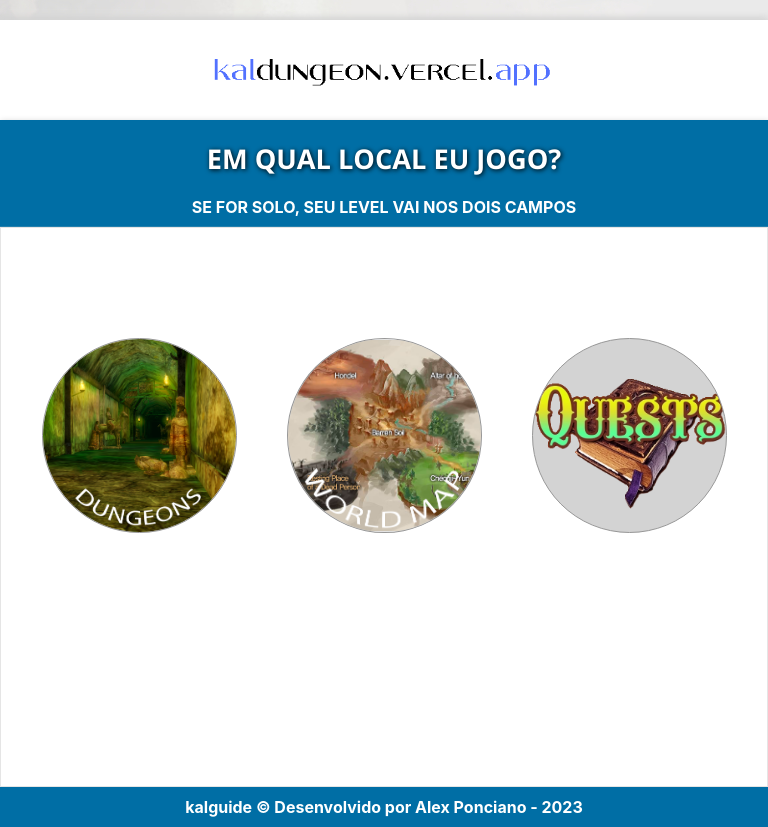
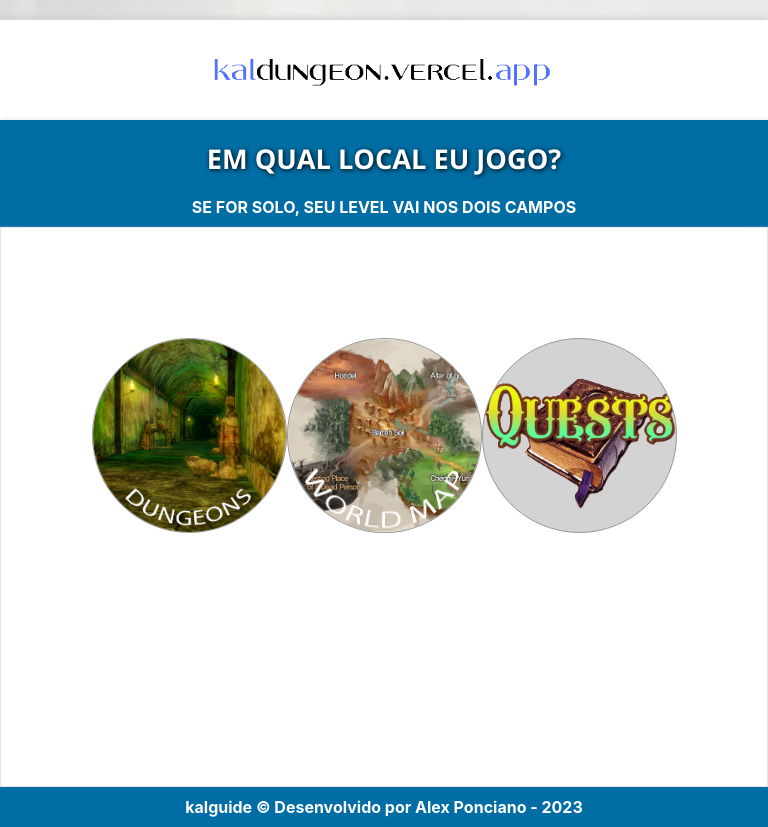
Before and after one commit to alexponciano2/calcukal, a React (Create React App) app in the folder kal-calc/: page / in a window 768 px wide. Built offline with nearby package versions, Linux system fonts and the light colour scheme.

Commit message:
Update Home.module.css

```diff
--- a/kal-calc/src/pages/Home/Home.module.css
+++ b/kal-calc/src/pages/Home/Home.module.css
@@ -91,7 +91,7 @@
     border: 1px solid rgb(152, 152, 152);
     width: 195px;
     border-radius: 50%;
-    margin: 0 25px;
+    /* margin: 0 25px; */
   }
 
   .dungeon:hover {
```
